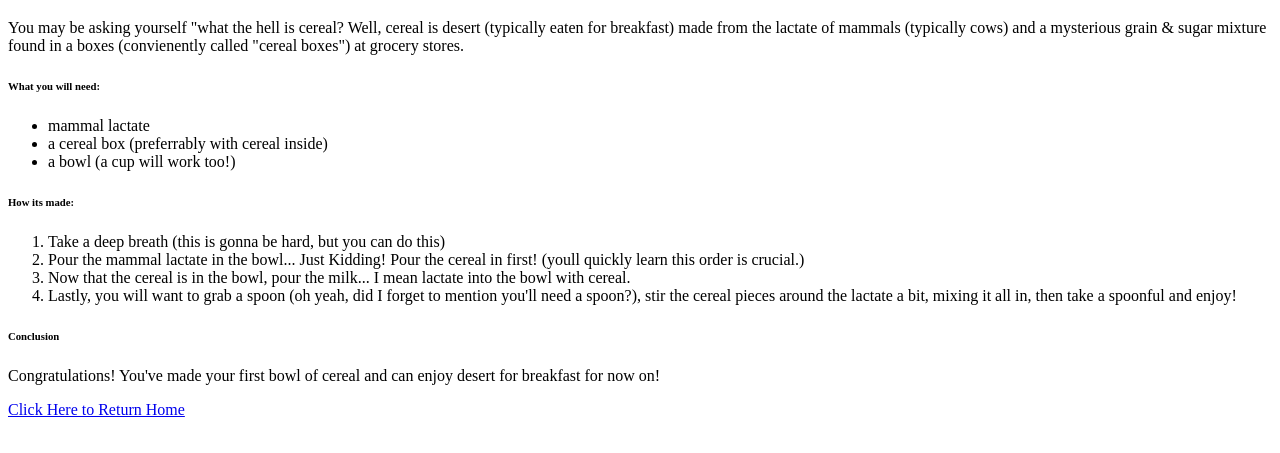
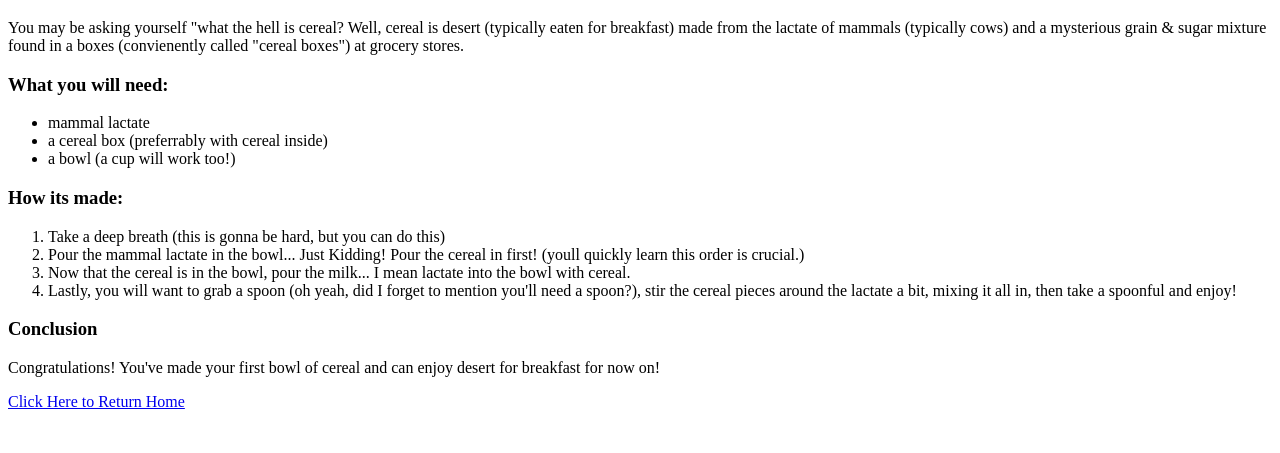
Before and after one commit to Mario-Florio/odin-recipes, a plain HTML site: page recipes/cereal.html in a window 1280 px wide. Shown: the part 61-514 px from the top of the page. Drawn offline with Linux system fonts and the light colour scheme.

Commit message:
Changed all h6 headings to h3 for better visual on webpage

```diff
--- a/recipes/cereal.html
+++ b/recipes/cereal.html
@@ -7,17 +7,17 @@
     <body>
         <h1>How to Make <em>Cereal</em></h1>
         <p>You may be asking yourself "what the hell is cereal? Well, cereal is desert (typically eaten for breakfast) made from the lactate of mammals (typically cows) and a mysterious grain & sugar mixture found in a boxes (convienently called "cereal boxes") at grocery stores.</p>
-        <h6>What you will need:</h6>
+        <h3>What you will need:</h3>
         <ul><li>mammal lactate</li>
         <li>a cereal box (preferrably with cereal inside)</li>
         <li>a bowl (a cup will work too!)</li>
         </ul>
-        <h6>How its made:</h6>
+        <h3>How its made:</h3>
         <ol><li>Take a deep breath (this is gonna be hard, but you can do this)</li>
         <li>Pour the mammal lactate in the bowl... Just Kidding! Pour the cereal in first! (youll quickly learn this order is crucial.)</li>
         <li>Now that the cereal is in the bowl, pour the milk... I mean lactate into the bowl with cereal.</li>
         <li>Lastly, you will want to grab a spoon (oh yeah, did I forget to mention you'll need a spoon?), stir the cereal pieces around the lactate a bit, mixing it all in, then take a spoonful and enjoy!</li></ol>
-        <h6>Conclusion</h6>
+        <h3>Conclusion</h3>
         <p>Congratulations! You've made your first bowl of cereal and can enjoy desert for breakfast for now on!</p>
         <p></p>
         <p><a href="../index.html">Click Here to Return Home</a></p>
```
